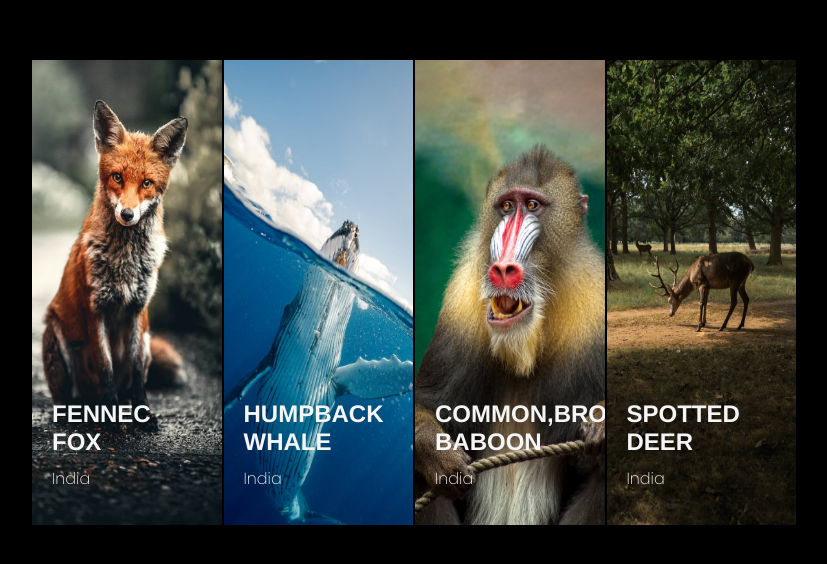
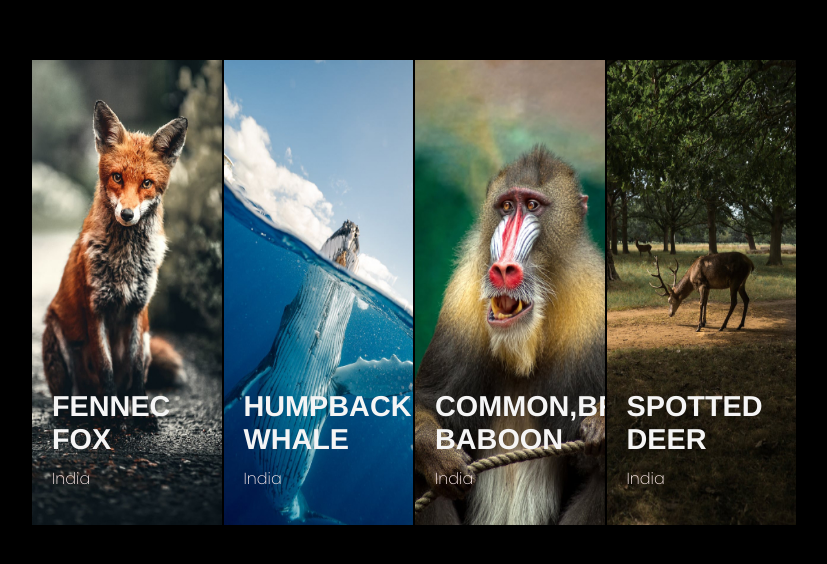
Before and after one commit to Reconfort/COA-Taskforce-challenge, a plain HTML site: page ui-challenge/index.html in a window 1280 px wide. Shown: the part 102-666 px from the top of the page, without its empty margins (226-1053 px from the left). Drawn offline with nearby package versions, Linux system fonts and the light colour scheme.

Commit message:
Update style.css

```diff
--- a/ui-challenge/style.css
+++ b/ui-challenge/style.css
@@ -75,12 +75,13 @@ body {
 
 .card .info h1 {
   width: 50%;
-  font-size: 1.5em;
+  font-size: 1.8em;
 }
 
 .card .info p {
   transform: translateY(20px);
   font-weight: 200;
+  color: #fee
 }
 
 .card:hover .info p {
```
